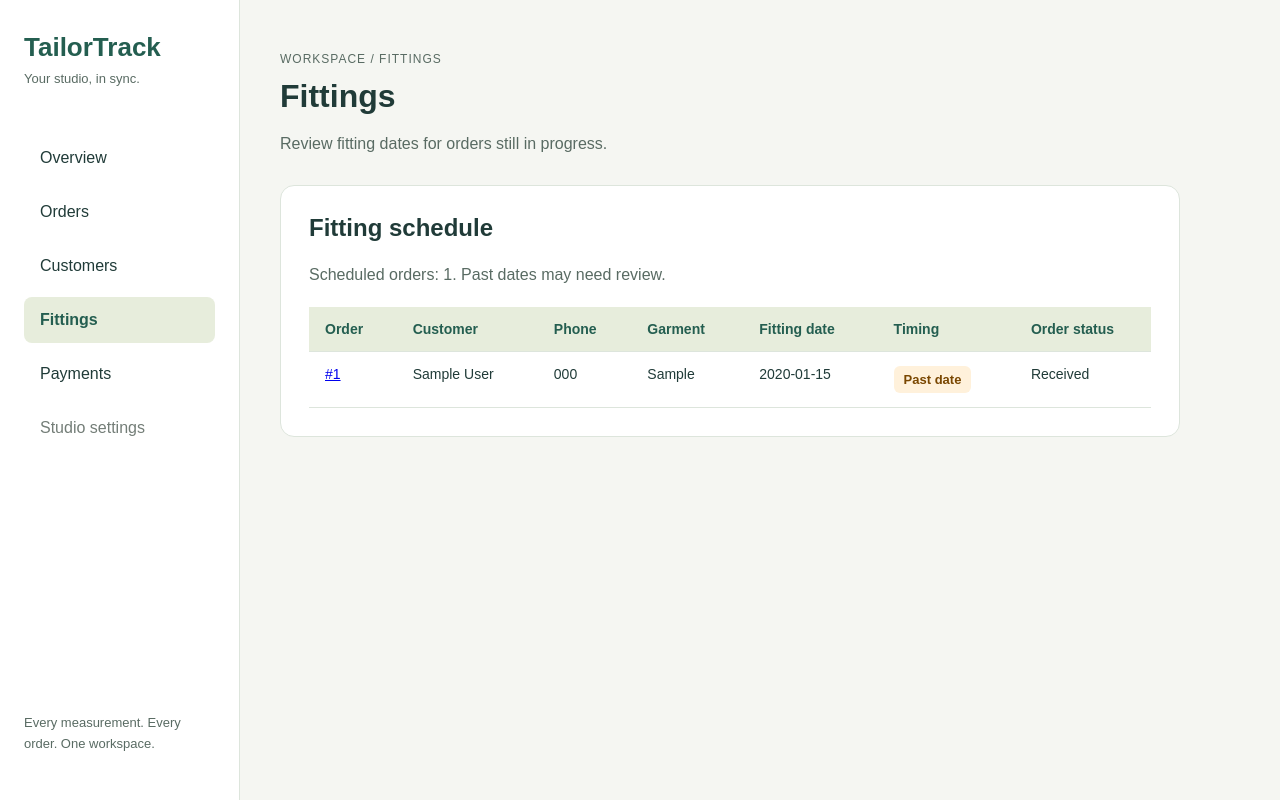
After one commit to mashi-shishara/TailorTrack, a PHP site: page /fittings.php in a window 1280 px wide. The commit adds this page. Run offline with PHP 8.4, Linux system fonts and the light colour scheme; tables that the repository leaves empty hold one stand-in row (values such as "Sample post"); a stand-in replaces the project's code that opens the database connection.

Commit message:
Add fitting schedule for orders in progress

```diff
--- a/customers.php
+++ b/customers.php
@@ -150,7 +150,7 @@ try {
                     Customers
                 </a>
 
-                <button type="button" disabled>Fittings</button>
+                <a href="fittings.php">Fittings</a>
                <a href="payments.php">Payments</a>
                 <button type="button" disabled>Studio settings</button>
             </nav>
--- /dev/null
+++ b/fittings.php
@@ -0,0 +1,164 @@
+<?php
+require_once __DIR__ . '/config.php';
+
+function escape($value)
+{
+    return htmlspecialchars((string) $value, ENT_QUOTES, 'UTF-8');
+}
+
+$today = (new DateTimeImmutable(
+    'now',
+    new DateTimeZone('Asia/Colombo')
+))->format('Y-m-d');
+
+$fittings = [];
+$loadError = '';
+
+try {
+    $statement = $pdo->query(
+        "SELECT
+            orders.id,
+            customers.name AS customer_name,
+            customers.phone,
+            orders.garment,
+            orders.fitting_date,
+            orders.due_date,
+            orders.status
+         FROM orders
+         INNER JOIN customers
+            ON orders.customer_id = customers.id
+         WHERE orders.fitting_date IS NOT NULL
+           AND orders.status IN (
+               'Received', 'Cutting', 'Sewing', 'Fitting'
+           )
+         ORDER BY orders.fitting_date ASC, orders.id ASC"
+    );
+
+    $fittings = $statement->fetchAll();
+} catch (PDOException $e) {
+    error_log($e->getMessage());
+    $loadError = 'Unable to load fittings. Please refresh the page.';
+}
+?>
+<!DOCTYPE html>
+<html lang="en">
+<head>
+    <meta charset="UTF-8">
+    <meta name="viewport" content="width=device-width, initial-scale=1.0">
+    <title>TailorTrack | Fittings</title>
+    <link rel="stylesheet" href="style.css">
+</head>
+<body>
+<div class="app-layout">
+    <aside class="sidebar">
+        <div class="brand">
+            <h2>TailorTrack</h2>
+            <p>Your studio, in sync.</p>
+        </div>
+
+        <nav class="navigation" aria-label="Main navigation">
+            <a href="index.php">Overview</a>
+            <a href="orders.php">Orders</a>
+            <a href="customers.php">Customers</a>
+            <a href="fittings.php" class="active" aria-current="page">
+                Fittings
+            </a>
+            <a href="payments.php">Payments</a>
+            <button type="button" disabled>Studio settings</button>
+        </nav>
+
+        <p class="sidebar-note">
+            Every measurement. Every order. One workspace.
+        </p>
+    </aside>
+
+    <main class="main-content">
+        <header class="page-header">
+            <p class="eyebrow">WORKSPACE / FITTINGS</p>
+            <h1>Fittings</h1>
+            <p class="description">
+                Review fitting dates for orders still in progress.
+            </p>
+        </header>
+
+        <section class="form-panel">
+            <h2>Fitting schedule</h2>
+
+            <?php if ($loadError !== ''): ?>
+                <p role="alert"><?= escape($loadError) ?></p>
+
+            <?php elseif (empty($fittings)): ?>
+                <p class="description">
+                    No fitting dates recorded for orders in progress.
+                    Open an order and use Edit order to set a fitting date.
+                </p>
+
+                <a href="orders.php#order-list" class="button-secondary">
+                    View orders
+                </a>
+
+            <?php else: ?>
+                <p class="description">
+                    Scheduled orders: <?= count($fittings) ?>.
+                    Past dates may need review.
+                </p>
+
+                <div class="table-scroll"
+                     role="region"
+                     aria-label="Fitting schedule"
+                     tabindex="0">
+                    <table class="customer-table fitting-table">
+                        <thead>
+                            <tr>
+                                <th scope="col">Order</th>
+                                <th scope="col">Customer</th>
+                                <th scope="col">Phone</th>
+                                <th scope="col">Garment</th>
+                                <th scope="col">Fitting date</th>
+                                <th scope="col">Timing</th>
+                                <th scope="col">Order status</th>
+                            </tr>
+                        </thead>
+
+                        <tbody>
+                            <?php foreach ($fittings as $fitting): ?>
+                                <?php
+                                if ($fitting['fitting_date'] < $today) {
+                                    $timing = 'Past date';
+                                    $timingClass = 'fitting-past';
+                                } elseif ($fitting['fitting_date'] === $today) {
+                                    $timing = 'Today';
+                                    $timingClass = 'fitting-today';
+                                } else {
+                                    $timing = 'Upcoming';
+                                    $timingClass = 'fitting-upcoming';
+                                }
+                                ?>
+
+                                <tr>
+                                    <td>
+                                        <a href="order-details.php?id=<?= (int) $fitting['id'] ?>">
+                                            #<?= (int) $fitting['id'] ?>
+                                        </a>
+                                    </td>
+                                    <td><?= escape($fitting['customer_name']) ?></td>
+                                    <td class="fitting-nowrap"><?= escape($fitting['phone']) ?></td>
+                                    <td><?= escape($fitting['garment']) ?></td>
+                                    <td class="fitting-nowrap"><?= escape($fitting['fitting_date']) ?></td>
+                                    <td>
+                                        <span class="fitting-badge <?= escape($timingClass) ?>">
+                                            <?= escape($timing) ?>
+                                        </span>
+                                    </td>
+                                    <td><?= escape($fitting['status']) ?></td>
+                                </tr>
+                            <?php endforeach; ?>
+                        </tbody>
+                    </table>
+                </div>
+            <?php endif; ?>
+        </section>
+    </main>
+</div>
+</body>
+</html>
--- a/index.php
+++ b/index.php
@@ -94,7 +94,7 @@ try {
 
                 <a href="orders.php">Orders</a>
                 <a href="customers.php">Customers</a>
-                <button type="button" disabled>Fittings</button>
+                <a href="fittings.php">Fittings</a>
                 <a href="payments.php">Payments</a>
                 <button type="button" disabled>Studio settings</button>
             </nav>
--- a/orders.php
+++ b/orders.php
@@ -213,7 +213,7 @@ try {
                 Orders
             </a>
             <a href="customers.php">Customers</a>
-            <button type="button" disabled>Fittings</button>
+            <a href="fittings.php">Fittings</a>
            <a href="payments.php">Payments</a>
             <button type="button" disabled>Studio settings</button>
         </nav>
--- a/payments.php
+++ b/payments.php
@@ -93,7 +93,7 @@ try {
             <a href="index.php">Overview</a>
             <a href="orders.php">Orders</a>
             <a href="customers.php">Customers</a>
-            <button type="button" disabled>Fittings</button>
+           <a href="fittings.php">Fittings</a>
             <a href="payments.php" class="active" aria-current="page">
                 Payments
             </a>
--- a/style.css
+++ b/style.css
@@ -498,3 +498,34 @@ a.button-secondary {
         grid-template-columns: 1fr;
     }
 }
+.fitting-table {
+    min-width: 850px;
+}
+
+.fitting-nowrap {
+    white-space: nowrap;
+}
+
+.fitting-badge {
+    display: inline-block;
+    padding: 6px 10px;
+    border-radius: 6px;
+    font-size: 13px;
+    font-weight: bold;
+    white-space: nowrap;
+}
+
+.fitting-today {
+    background: #245E50;
+    color: #FFFFFF;
+}
+
+.fitting-upcoming {
+    background: #E7EDDC;
+    color: #245E50;
+}
+
+.fitting-past {
+    background: #FFF1DB;
+    color: #7A4700;
+}
```
